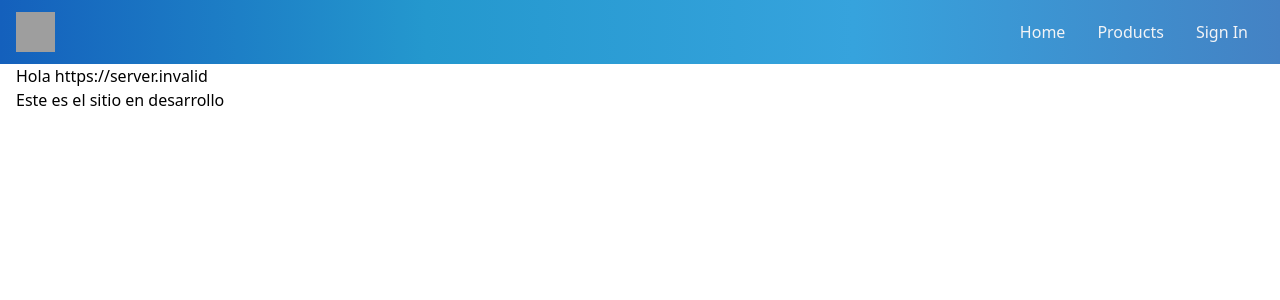
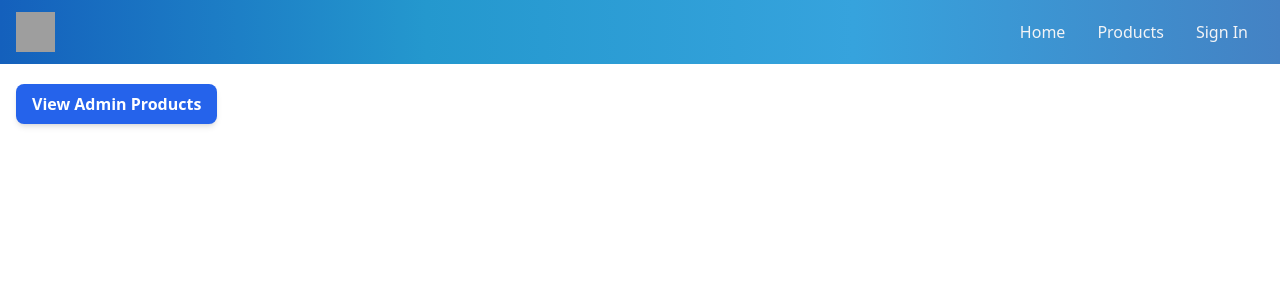
Before and after one commit to alangithub2018/ecommerce-with-react, a React (Vite) app: page / in a window 1280 px wide. Shown: the top 300 px of the page. Built offline with nearby package versions, Linux system fonts and the light colour scheme; no server answers; grey boxes are pictures that could not be loaded.

Commit message:
Testing a button link

```diff
--- a/src/components/pages/Home.jsx
+++ b/src/components/pages/Home.jsx
@@ -1,12 +1,12 @@
+import { Link } from "react-router-dom";
 import { API_URL } from "../../constants/env";
 
 function Home() {
   return (
     <>
-      <div>
-        <h1>Hola {API_URL}</h1>
-        <p>Este es el sitio en desarrollo</p>
-      </div>
+      <button className="mx-auto mt-5 my-auto px-4 py-2 bg-blue-600 text-white font-semibold rounded-lg shadow-md hover:bg-blue-700 focus:outline-none focus:ring-2 focus:ring-blue-500 focus:ring-offset-2">
+        <Link to="/admin/products/list">View Admin Products</Link>
+      </button>
     </>
   );
 }
```
